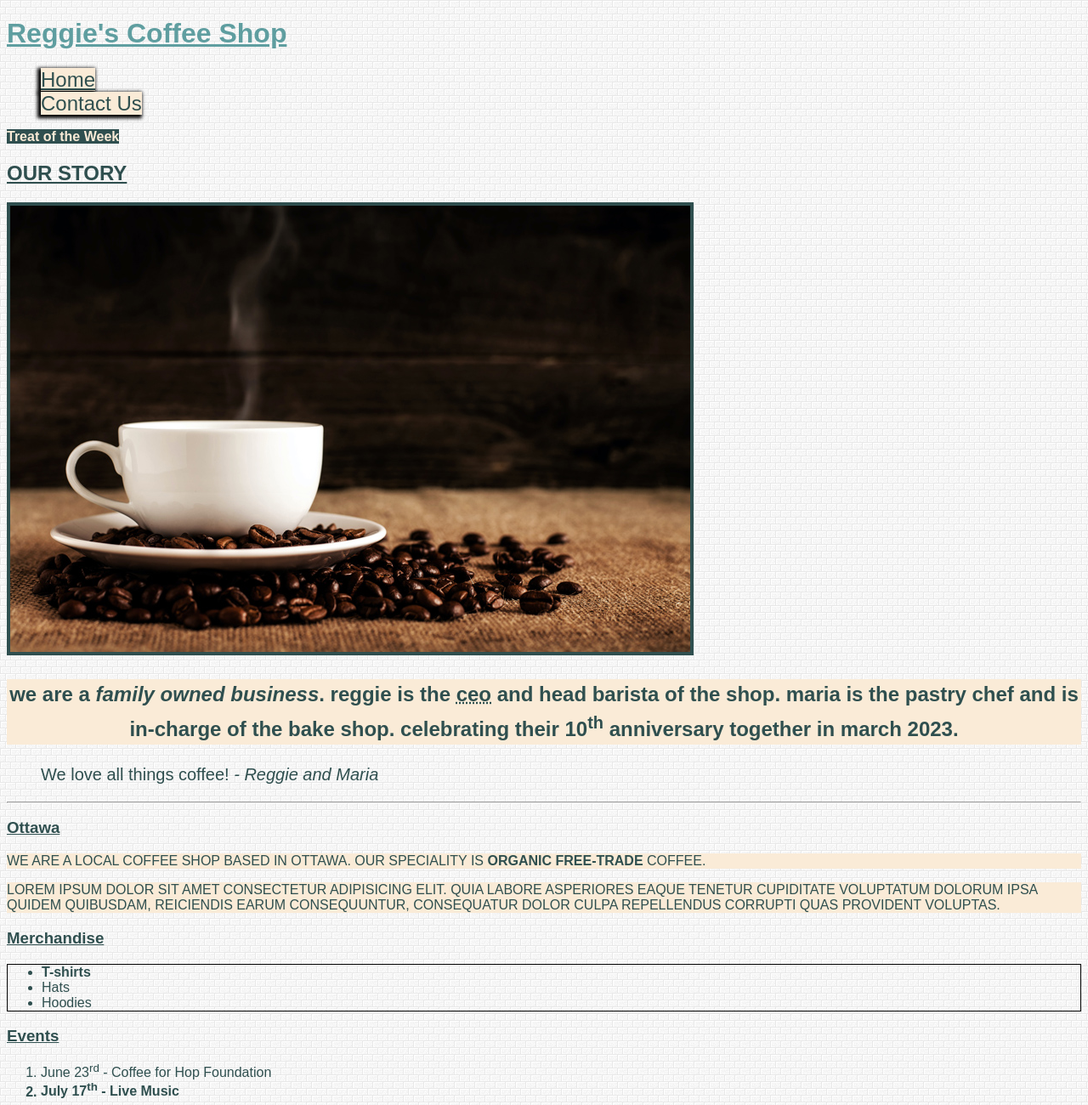
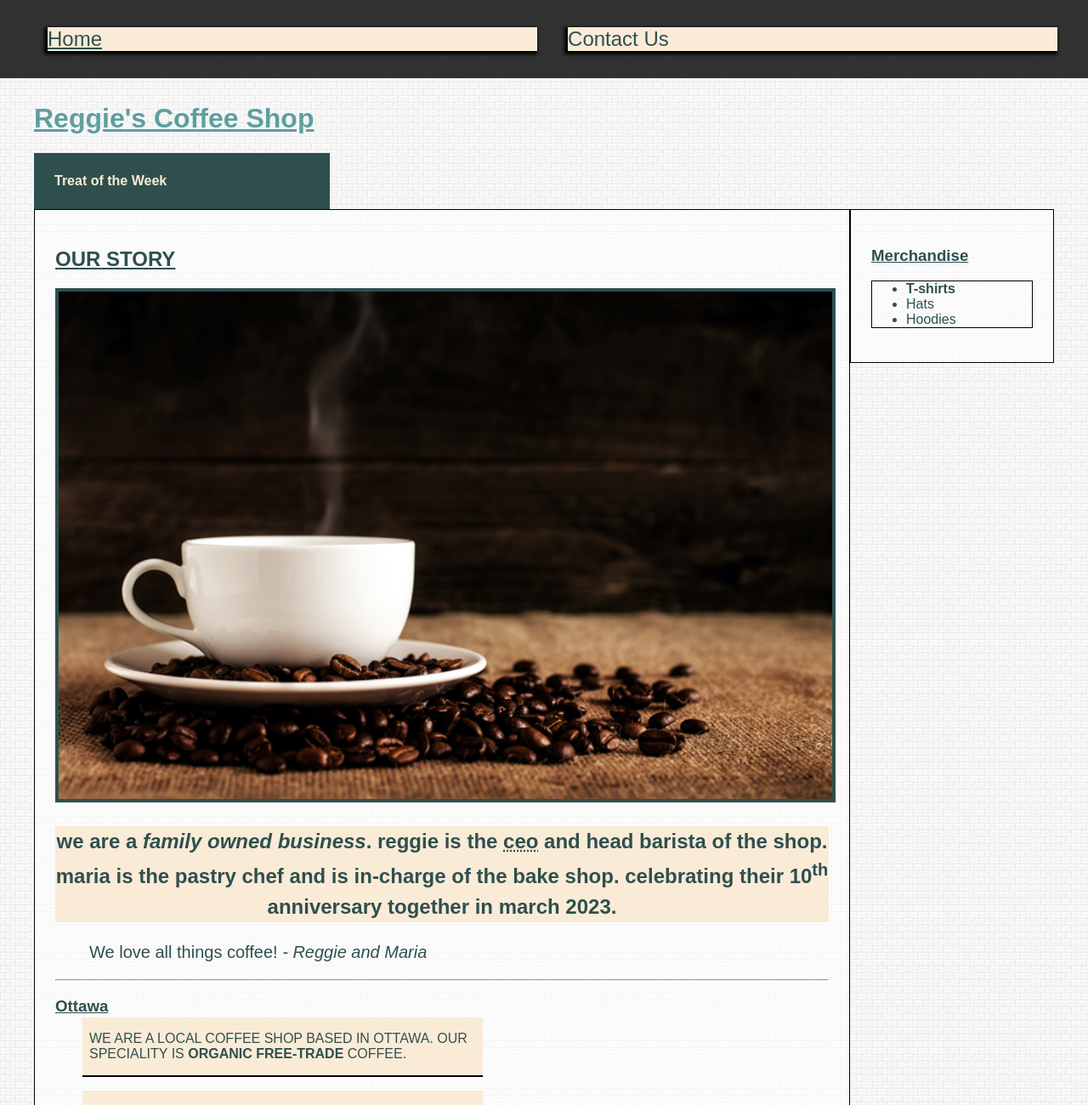
Before and after one commit to robi0787/mtm6130_040, a plain HTML site: page week7/index.html in a window 1280 px wide. Shown: the top 1300 px of the page at 85% size. Drawn offline with Linux system fonts and the light colour scheme.

Commit message:
Adds week 7 content

```diff
--- a/week7/css/main.css
+++ b/week7/css/main.css
@@ -7,13 +7,45 @@
     Shortcut for adding the comment is control/command + forward slash
 */
 
+
+
 body {
+    /* WEEK 7 part 5 nav */
+    padding-top: 92px;
+
+
     font-family: Arial, Helvetica, sans-serif;
     color: darkslategray;
     /* adding background image */
     background-image: url(../images/white_brick_wall.png);
 }
+/* ******************* WEEK 7 - Part 1 ***************************** */
+/* Box model example */
+section p {
+    width: 50%;
+    /*
+        single value = top/bottom/left/right
+        2 values = first value- top/bottom | 2nd value- left/right
+    */
+    padding: 1em .5em;
+    /* top right bottom left */
+    margin: -1em 2em 2em 2em;
+    /* we can use single side margin, padding or border by adding -side. example border-top border-right etc.*/
+    /* margin-left: 4em; */
+    border-bottom: 2px solid black;
+}
 
+.container {
+    /* Always create a container containing everything inside the body tag */
+    max-width: 1200px;
+    /* top-bottom left-right */
+    margin: 0 auto;
+}
+/* Always create 100% width for images */
+img {
+    width: 100%;
+}
+/* ************************************************************ */
 h1 {
     color: cadetblue;
 }
@@ -33,13 +65,29 @@ nav ul {
     list-style: none;
 }
 
+/* *************WEEK 7 PART 2 ********************************************* */
+
+nav ul li {
+    display: inline-block;
+    /* show width 50% first */
+    width: 49%;
+    padding: 1em;
+    box-sizing: border-box;
+}
+
+
+
+
 /* Selecting child elements multiple level */
 nav ul a {
+    /* ***************WEEK 7 part 2.2 ********************/
+    display: block;
+/* ******************************************************* */
+
     color: darkslategray;
     text-decoration: none;
     font-size: 1.5rem;
     /* 1.5rem * 16px = 24px */
-
 }
 
 /* Selecting element with ID value */
@@ -72,11 +120,36 @@ nav ul a {
     /* height: 100vh; */
     /* height is 100% of the browser size and dynamic */
     width: 50%;
+
+    position: relative;
+    padding: 1em 1em 4em 1em;
 }
+
+/* *************************WEEK 7 Part 5************************************************** */
+/* Position absolute */
+/* 0020 */
+.blue-link.large-text {
+    position: absolute;
+    bottom: 0;
+    right: 0;
+}
+
+/* **************************************************************************************** */
+
 
 /* Selecting HTML elements with class name */
 /* also add these styles to recipe */
 .blue-link {
+    /* ***********************WEEK 7 Part 3 ************************************************ */
+    /* em= 1.5 X font size */
+    /* overlaps and not pushing elements away bc it is inline element */
+    padding: 5em;
+    padding: 1.5em;
+    /* width wont work bc inline element. Need to add display block */
+    width: 300px;
+    display: block;
+/* ******************************************************************************************** */
+
     background-color: darkslategray;
     color: antiquewhite;
     text-decoration: none;
@@ -84,6 +157,33 @@ nav ul a {
 .large-text {
     font-size: 20px;
 }
+
+/*************************** WEEK 7 PART 4 ********************************************************/
+/* Example of Float layout */
+article,
+aside {
+    width: 80%;
+    background-color: rgba(255, 255, 255, 0.6);
+    border: 1px solid black;
+    padding: 1.5em;
+    /* ensure that width does not exceed 80% */
+    box-sizing: border-box;
+    float: left;
+}
+
+aside {
+    width: 20%;
+}
+/* Fix this issue by selecting the section and give clear left or both or select the section and use clearfix */
+
+/* Clear float from sections */
+section {
+    clear: both;
+}
+/* **************************************************************************************************** */
+
+
+
 .white-text {
     color: antiquewhite;
 }
@@ -123,6 +223,18 @@ h3~p {
 
 [src$=".jpg"] {
     border: 4px solid darkslategray;
+}
+
+
+/* **************************WEEK 7 Part 5 ***************************************************** */
+/* fixed navigation */
+nav {
+    position: fixed;
+    top: 0;
+    left: 0;
+    width: 100%;
+    background-color: rgba(0, 0, 0, 0.8);
+    z-index: 999;
 }
 
 /* Using Psuedo classes */
--- a/week7/index.html
+++ b/week7/index.html
@@ -1,5 +1,6 @@
 <!DOCTYPE html>
 <html lang="en">
+
 <head>
     <meta charset="UTF-8">
     <meta http-equiv="X-UA-Compatible" content="IE=edge">
@@ -7,7 +8,10 @@
     <title>Reggie's Coffee Shop - Home</title>
     <link rel="stylesheet" href="css/main.css">
 </head>
+
 <body>
+    <!-- WEEK 7 - 1 -->
+    <div class="container">
         <!-- This is an HTML comment -->
 
         <!--
@@ -45,11 +49,15 @@
 
                 <!-- Adding an image -->
                 <!-- Alt text helps with SEO/ if image breaks can see text of image and with accessibility -->
-            <img src="./images/coffee-shop.jpg" title="coffee cup on a pile of coffee beans" alt="coffee cup on a pile of coffee beans">
+                <img src="./images/coffee-shop.jpg" title="coffee cup on a pile of coffee beans"
+                    alt="coffee cup on a pile of coffee beans">
 
                 <!-- inline tags display information within block elements-->
                 <p>
-                We are a <em>family owned business</em>. Reggie is the <abbr title="Chief Executive Officer">CEO</abbr> and head barista of the shop. Maria is the pastry chef and is in-charge of the bake shop. Celebrating their 10<sup>th</sup> anniversary together in March 2023.
+                    We are a <em>family owned business</em>. Reggie is the <abbr
+                        title="Chief Executive Officer">CEO</abbr> and head barista of the shop. Maria is the pastry
+                    chef and is in-charge of the bake shop. Celebrating their 10<sup>th</sup> anniversary together in
+                    March 2023.
                 </p>
                 <blockquote class="large-text">
                     We love all things coffee! <cite>- Reggie and Maria</cite>
@@ -62,7 +70,9 @@
                     </p>
                     <!-- adding paragraph for sibling selector example -->
                     <p>
-                    Lorem ipsum dolor sit amet consectetur adipisicing elit. Quia labore asperiores eaque tenetur cupiditate voluptatum dolorum ipsa quidem quibusdam, reiciendis earum consequuntur, consequatur dolor culpa repellendus corrupti quas provident voluptas.
+                        Lorem ipsum dolor sit amet consectetur adipisicing elit. Quia labore asperiores eaque tenetur
+                        cupiditate voluptatum dolorum ipsa quidem quibusdam, reiciendis earum consequuntur, consequatur
+                        dolor culpa repellendus corrupti quas provident voluptas.
                     </p>
                 </section>
             </article>
@@ -108,7 +118,8 @@
                 </dl>
 
                 <!-- Adding an external link -->
-            <a href="https://www.food.com/recipe/best-banana-bread-2886" target="_blank" class="blue-link large-text">Get the Recipe</a>
+                <a href="https://www.food.com/recipe/best-banana-bread-2886" target="_blank"
+                    class="blue-link large-text">Get the Recipe</a>
             </section>
 
             <!-- Adding section for Menu Table -->
@@ -146,7 +157,9 @@
             <!-- special symbols for HTML can be found by googling HTML entities -->
             Copyright &copy; Reggie's Coffee Shop, 2023
         </footer>
+    </div>
 </body>
+
 </html>
 
 <!--
```
Lines whose indentation alone changed are shown as unchanged.
